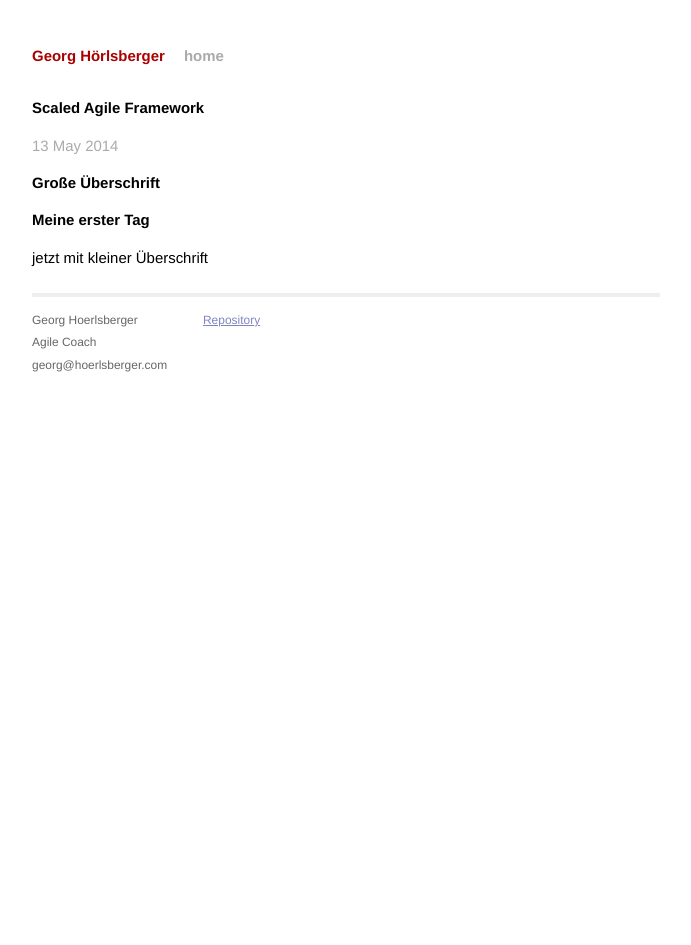
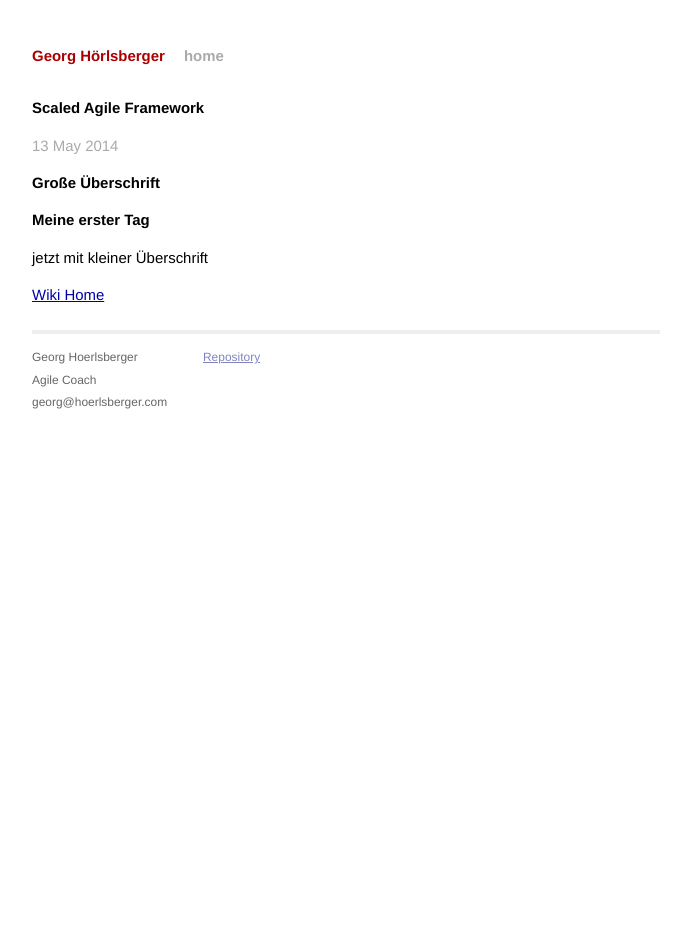
Before and after one commit to hoerlsberger/hoerlsberger.github.io, a Jekyll site: the page built from _posts/2014-05-13-saf.md, in a window 1280 px wide. Shown: the whole page, without its empty margins (294-985 px from the left). Built offline with Jekyll 4.4.1, drawn with Linux system fonts in a browser that asks for light colours; Markdown is read by kramdown in place of the engine named in the settings.

Commit message:
Update 2014-05-13-saf.md

```diff
--- a/_posts/2014-05-13-saf.md
+++ b/_posts/2014-05-13-saf.md
@@ -10,3 +10,5 @@ tags:
 
 
 jetzt mit kleiner Überschrift
+
+[Wiki Home](https://github.com/hoerlsberger/hoerlsberger.github.io/wiki)
```
